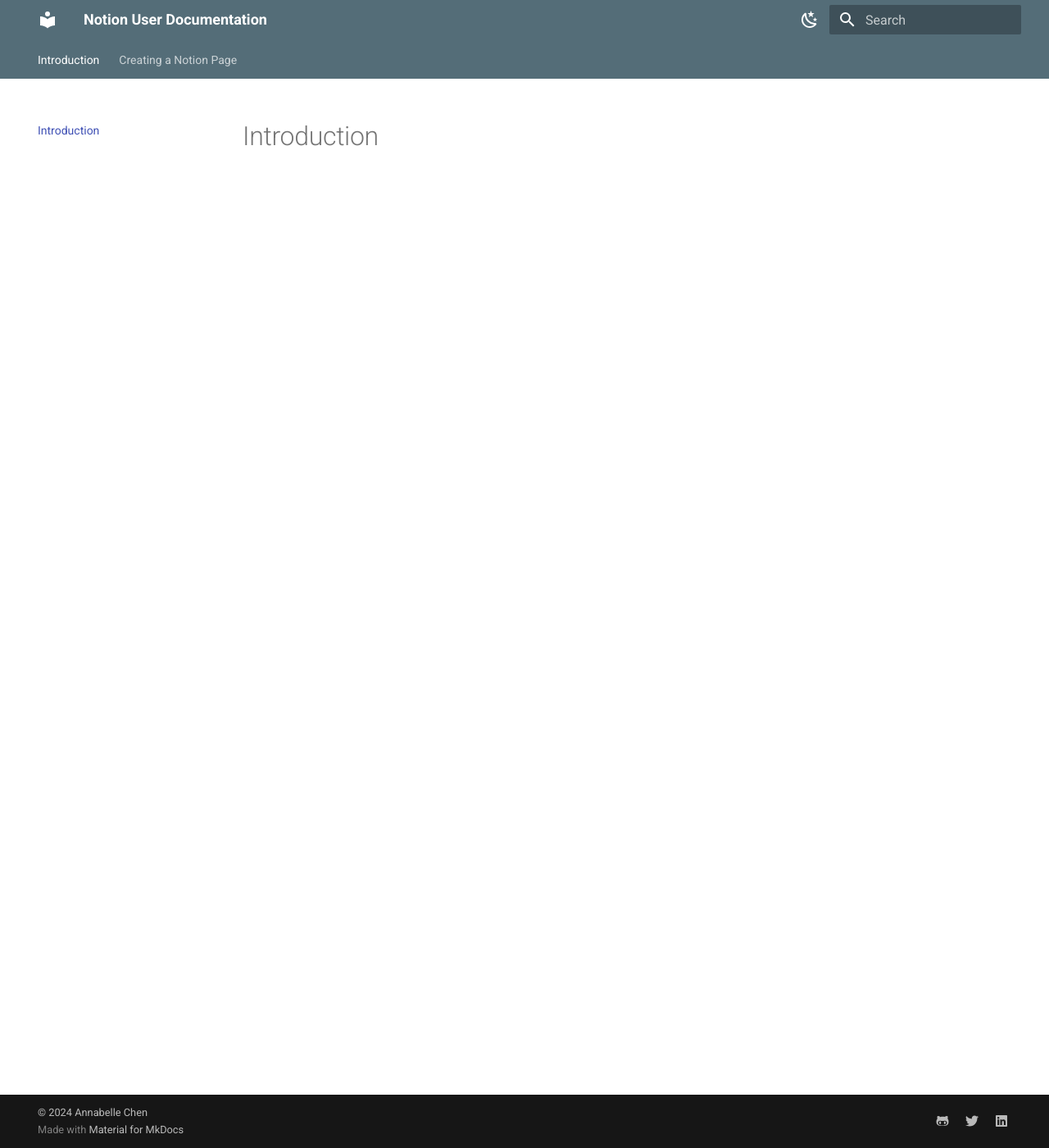
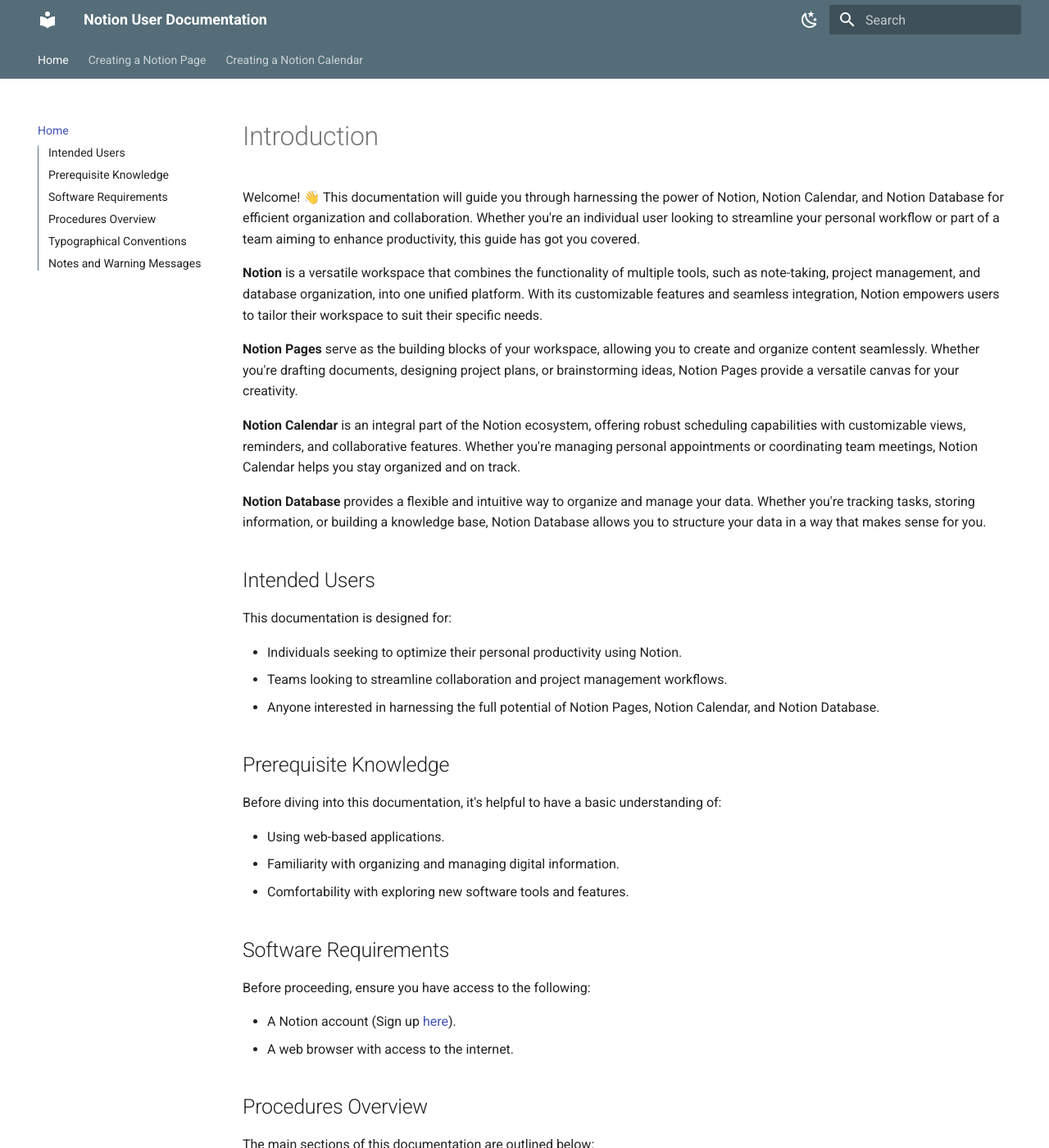
Before and after one commit to achen930/Notion-User-Documentation, an MkDocs documentation site: the page built from docs/index.md, in a window 1280 px wide and 1400 px high. Shown: the whole window at 82% size. Built offline with MkDocs 1.6.1 and Material for MkDocs 9.7.7, drawn with Linux system fonts in a browser that asks for light colours; some of the changed text lies outside the part shown.

Commit message:
Add Notion Calendar and intro page

```diff
--- a/docs/index.md
+++ b/docs/index.md
@@ -1 +1,63 @@
 # Introduction
+
+Welcome! 👋 This documentation will guide you through harnessing the power of Notion, Notion Calendar, and Notion Database for efficient organization and collaboration. Whether you're an individual user looking to streamline your personal workflow or part of a team aiming to enhance productivity, this guide has got you covered.
+
+**Notion** is a versatile workspace that combines the functionality of multiple tools, such as note-taking, project management, and database organization, into one unified platform. With its customizable features and seamless integration, Notion empowers users to tailor their workspace to suit their specific needs.
+
+**Notion Pages** serve as the building blocks of your workspace, allowing you to create and organize content seamlessly. Whether you're drafting documents, designing project plans, or brainstorming ideas, Notion Pages provide a versatile canvas for your creativity.
+
+**Notion Calendar** is an integral part of the Notion ecosystem, offering robust scheduling capabilities with customizable views, reminders, and collaborative features. Whether you're managing personal appointments or coordinating team meetings, Notion Calendar helps you stay organized and on track.
+
+**Notion Database** provides a flexible and intuitive way to organize and manage your data. Whether you're tracking tasks, storing information, or building a knowledge base, Notion Database allows you to structure your data in a way that makes sense for you.
+
+## Intended Users
+
+This documentation is designed for:
+
+- Individuals seeking to optimize their personal productivity using Notion.
+- Teams looking to streamline collaboration and project management workflows.
+- Anyone interested in harnessing the full potential of Notion Pages, Notion Calendar, and Notion Database.
+
+
+## Prerequisite Knowledge
+
+Before diving into this documentation, it's helpful to have a basic understanding of:
+
+- Using web-based applications.
+- Familiarity with organizing and managing digital information.
+- Comfortability with exploring new software tools and features.
+
+## Software Requirements
+
+Before proceeding, ensure you have access to the following:
+
+- A Notion account (Sign up [here](https://www.notion.so/signup)).
+- A web browser with access to the internet.
+
+## Procedures Overview
+
+The main sections of this documentation are outlined below:
+
+1. **Utilizing Notion Pages:** Explore the versatility of Notion Pages and learn how to create and organize content for various purposes.
+2. **Exploring Notion Calendar:** Dive into the features of Notion Calendar and learn how to schedule events and manage your time effectively.
+3. **Mastering Notion Database:** Discover the power of Notion Database and learn how to organize and manipulate your data with ease.
+
+## Typographical Conventions
+
+## Notes and Warning Messages
+
+Messages will be categorized according to their importance:
+
+!!! danger "Danger"
+    Specifies actions that may cause errors. Pay close attention to these messages to avoid potential issues.
+
+!!! warning "Warning"
+    Important information that must be read before proceeding. These messages highlight potential risks or important considerations.
+
+!!! info "Info"
+    Additional tips or insights to enhance understanding.
+
+!!! success "Success"
+    Indicates successful completion of a task or process.
+
+With these conventions in mind, let's dive into the world of Notion and unlock its full potential! 🚀
--- a/mkdocs.yml
+++ b/mkdocs.yml
@@ -1,4 +1,8 @@
 site_name: Notion User Documentation
+nav:
+  - Home: index.md
+  - Creating a Notion Page: createAPage.md
+  - Creating a Notion Calendar: createACalendar.md
 theme:
   name: material
   features:
@@ -53,4 +57,4 @@
       emoji_generator: !!python/name:materialx.emoji.to_svg
 
 copyright:
-  © 2024 <a href="https://github.com" target="_blank" rel="noopener">Annabelle Chen</a>
+  © 2024 <a href="https://github.com" target="_blank" rel="noopener">Ahmed Calif, Annabelle Chen, Evann Li, Manraj Bains</a>
```
Also changed, not shown: docs/createACalendar.md (added, +147 -0 lines), docs/assets/ChooseGoogleAccount.png (added), docs/assets/ContinueToNotionCalendar.png (added), docs/assets/EventCreated.png (added), docs/assets/EventOptions.png (added), docs/assets/NewEvent.png (added), docs/assets/NotionAdditionalAccess.png (added), docs/assets/NotionCalendar(access issues).png (added), docs/assets/NotionCalendar.png (added), docs/assets/Sidebar.png (added), docs/assets/SignInWithGoogle.png (added).
